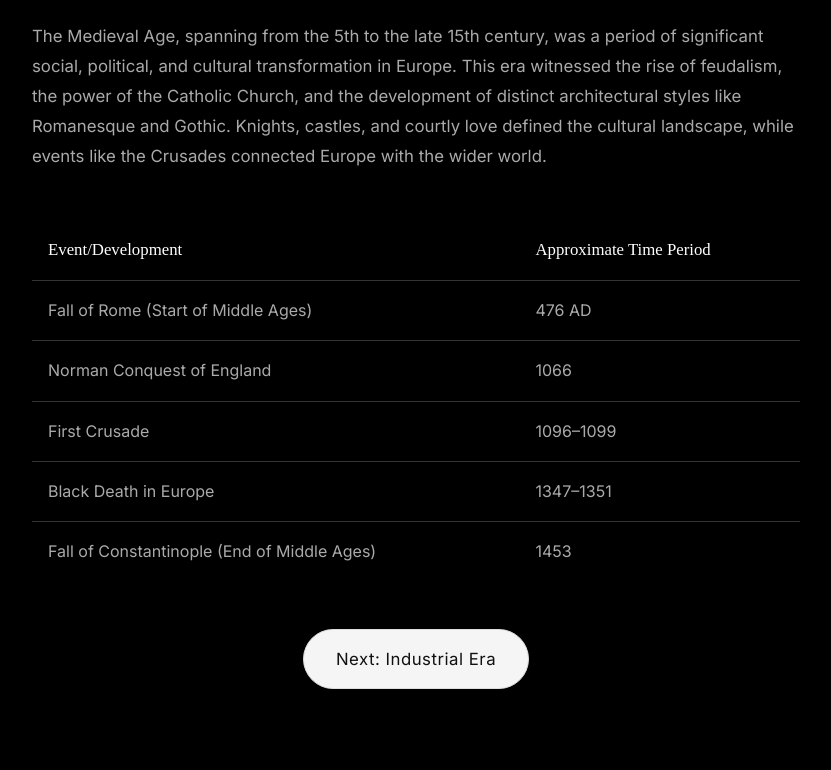
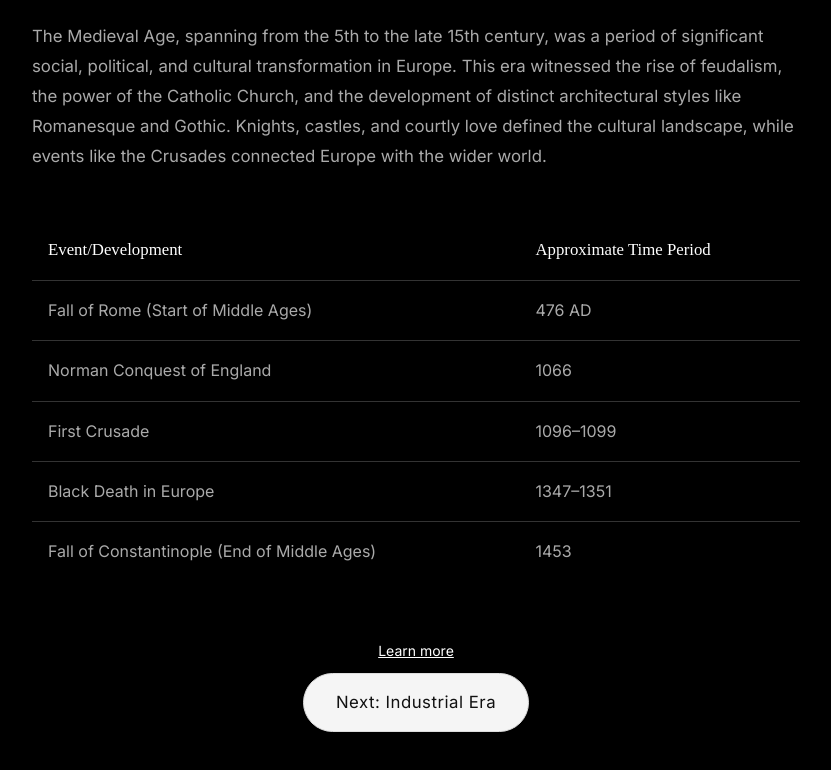
Before and after one commit to devaa2345/project, a website: page medieval-age.html in a window 1280 px wide. Shown: the part 1346-2116 px from the top of the page, without its empty margins (224-1055 px from the left). Drawn offline with Linux system fonts and the light colour scheme.

Commit message:
Add files via upload

```diff
--- a/medieval-age.html
+++ b/medieval-age.html
@@ -66,8 +66,12 @@
                 </table>
 
                 <div style="text-align: center; margin-top: 3rem;">
-                    <a href="industrial-era.html" class="cta-button">Next: Industrial Era</a>
-                </div>
+                      <!-- Learn More link -->
+                       <div>
+    <a href="https://en.wikipedia.org/wiki/Industrial_Revolution" target="_blank" class="learn-more">Learn more</a>
+</div>
+                   <div><a href="industrial-era.html" class="cta-button">Next: Industrial Era</a>
+                   </div></div>
             </div>
         </section>
     </div>
--- a/styles.css
+++ b/styles.css
@@ -362,3 +362,15 @@ nav {
   z-index: 0;
   pointer-events: none;
 }
+.learn-more {
+  display: inline-block;
+  margin: 10px 0;
+  font-size: 14px;
+  color: #fff;          /* white text */
+  text-decoration: underline;
+  transition: 0.2s;
+}
+
+.learn-more:hover {
+  color: #ffd700;       /* gold on hover */
+}
```
Also changed, not shown: industrial-era.html (+6 -2 lines), stone-age.html (+9 -2 lines).
